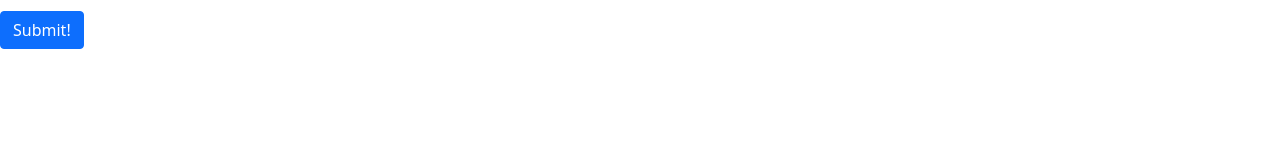
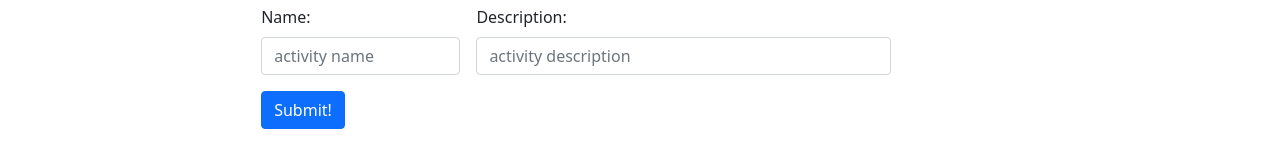
Before and after one commit to jennymarie1027/fitness-tracker-frontend, a React app: page /newactivity in a window 1280 px wide. Shown: the part 121-288 px from the top of the page. Built offline with nearby package versions, Linux system fonts and the light colour scheme; no server answers.

Commit message:
created new stylesheet and added custom CSS to go on top of bootstrap that was added in

```diff
--- a/public/style.css
+++ b/public/style.css
@@ -5,3 +5,4 @@
 @import './stylesheets/newRoutine.css';
 @import './stylesheets/routine.css';
 @import './stylesheets/myRoutines.css';
+@import './stylesheets/newActivity.css';
--- /dev/null
+++ b/public/stylesheets/newActivity.css
@@ -0,0 +1,8 @@
+.newActivityContainer{
+    margin-top: 5em;
+    max-width: 90vw;
+    display: flex;
+    flex-direction: column;
+    justify-content: center;
+    align-items: center;
+}
```
